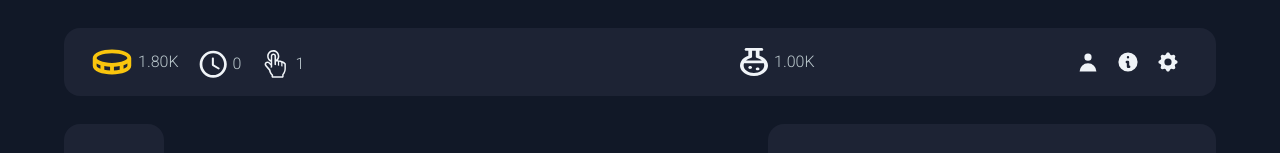
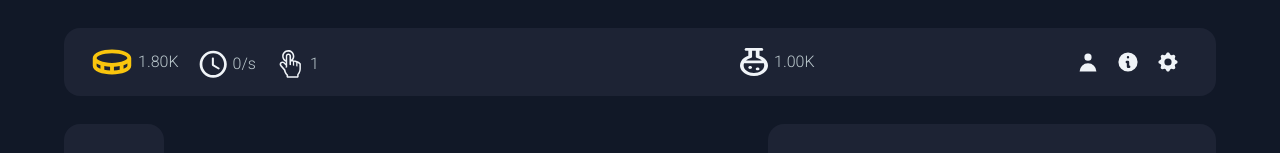
Before and after one commit to walde-dev/elemental-clicker, a Next.js app: page /components/Header in a window 1280 px wide. Shown: the top 153 px of the page. Built offline with nearby package versions, Linux system fonts and the light colour scheme.

Commit message:
added '/s' to header

```diff
--- a/pages/components/Header.js
+++ b/pages/components/Header.js
@@ -32,7 +32,7 @@ export default function Header(props) {
                     <div className='flex flex-row space-x-1.5'>
                         <Clock className='self-center w-7 h-7' />
                         <div className='self-center '>
-                            {abbreviateNumber(coinsPerSecond)}
+                            {abbreviateNumber(coinsPerSecond)}/s
                         </div>
                     </div>
 
```
